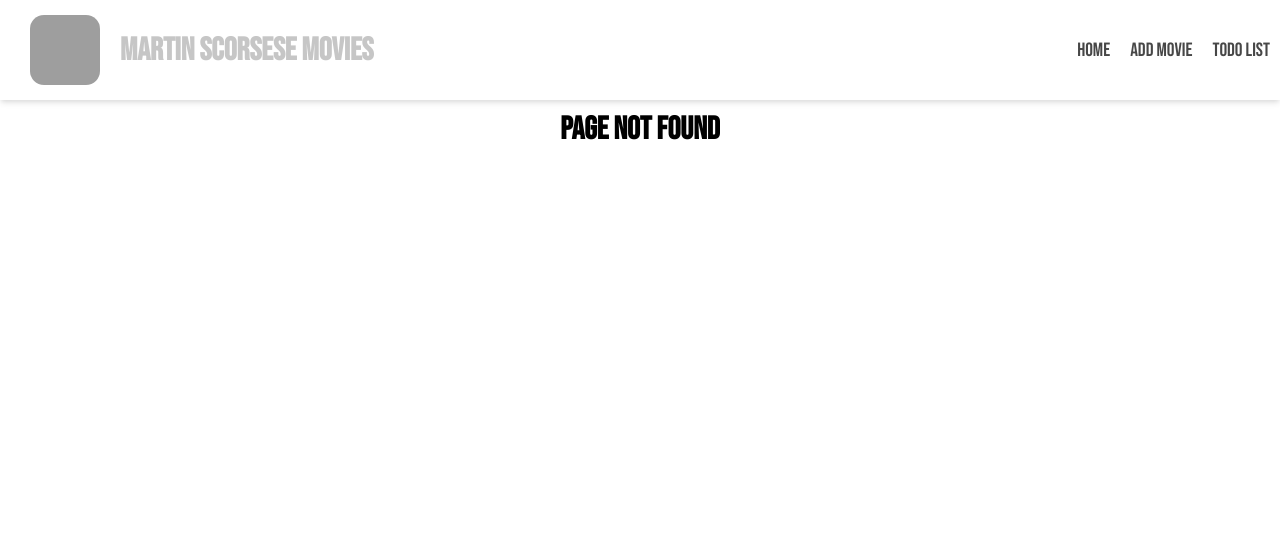
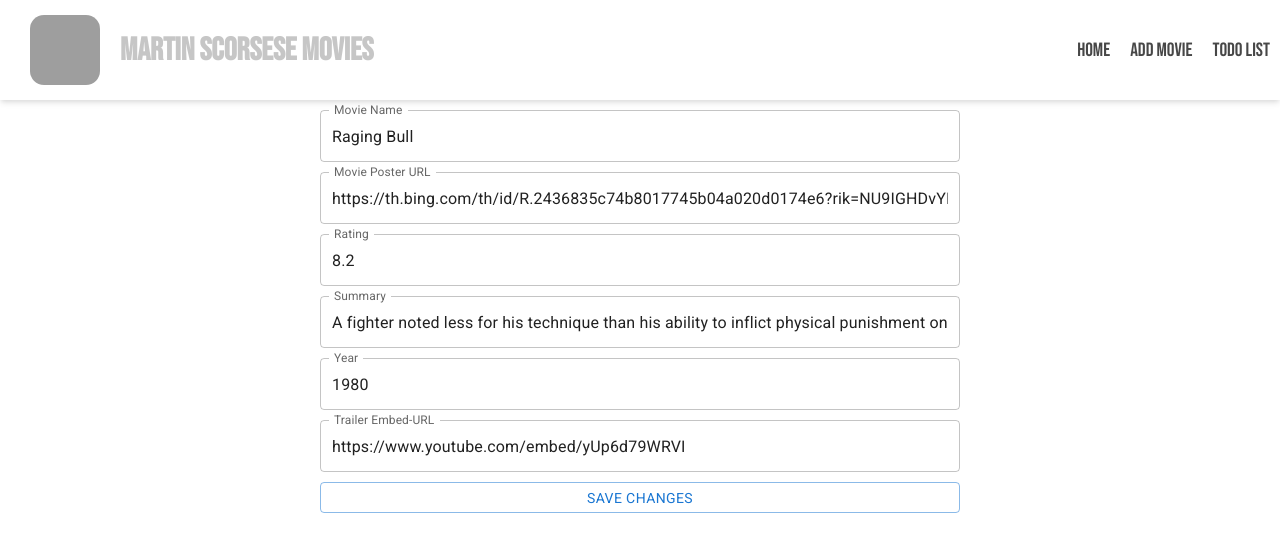
Before and after one commit to deepak-sdk/movie-app, a React (Create React App) app: page /movie-edit/1 in a window 1280 px wide. Before the commit this address had no page. Shown: the top 552 px of the page. Built offline with nearby package versions, Linux system fonts and the light colour scheme; grey boxes are pictures that could not be loaded; the HTML template or start-up script is replaced by a standard one.

Commit message:
TodoList

```diff
--- a/src/App.js
+++ b/src/App.js
@@ -100,8 +100,8 @@
         <Route path="/todo">
           <TodoList />
         </Route>
-        <Route path="/edit">
-          <EditMovie />
+        <Route path="/movie-edit/:id">
+          <EditMovie martinscorses={movies} setMovies={setMovies} />
         </Route>
         {/* UseHistory */}
         <Route path="/movie-info/:id">
--- a/src/components/AddMovie/NewMovie/NewMovie.js
+++ b/src/components/AddMovie/NewMovie/NewMovie.js
@@ -1,8 +1,11 @@
-import React, { useState } from 'react';
+import React, { useState } from "react";
 import TextField from "@mui/material/TextField";
-import Button from '@mui/material/Button';
+import Button from "@mui/material/Button";
+import { useHistory } from "react-router-dom";
 
 export const NewMovie = ({ onSaveMovieData, onCancel }) => {
+ const history = useHistory();
+
  const [name, setName] = useState("");
  const [pic, setPic] = useState("");
  const [summary, setSummary] = useState("");
@@ -11,7 +14,7 @@
  const [trailer, setTrailer] = useState("");
 
  const sendDataToParent = (e) => {
-        e.preventDefault()
+  e.preventDefault();
   const newMovie = {
    name,
    pic,
@@ -21,14 +24,9 @@
    trailer,
   };
 
-        onSaveMovieData(newMovie)
+  onSaveMovieData(newMovie);
 
-        setName('');
-        setPic('');
-        setRating('');
-        setSummary('');
-        setYear('');
-        setTrailer('')
+  history.push("/");
  };
  return (
   <>
@@ -80,8 +78,12 @@
     onChange={(event) => setTrailer(event.target.value)}
    />
 
-            <Button onClick={sendDataToParent} variant="outlined">Add Movie</Button>
-            <Button variant="outlined" onClick={onCancel}>Cancel</Button>
+   <Button onClick={sendDataToParent} variant="outlined">
+    Add Movie
+   </Button>
+   <Button variant="outlined" onClick={onCancel}>
+    Cancel
+   </Button>
   </>
-    )
-}
+ );
+};
--- /dev/null
+++ b/src/components/EditMovie/EditMovie.css
@@ -0,0 +1,6 @@
+.edit-movie-input-container {
+  display: flex;
+  flex-direction: column;
+  gap: 10px;
+  min-width: 50%;
+}
--- a/src/components/EditMovie/EditMovie.js
+++ b/src/components/EditMovie/EditMovie.js
@@ -1,9 +1,94 @@
-import React from 'react'
+import React, { useState } from "react";
+import { useParams, useHistory } from "react-router";
+import TextField from "@mui/material/TextField";
+import Button from "@mui/material/Button";
+import "./EditMovie.css";
 
-export const EditMovie = () => {
-    return (
-        <div>
-            <h1>Edit Room</h1>
-        </div>
-    )
-}
+export const EditMovie = ({ martinscorses, setMovies }) => {
+	const { id } = useParams();
+	const movie = martinscorses[id];
+
+	const history = useHistory();
+
+	const [name, setName] = useState(movie.name);
+	const [pic, setPic] = useState(movie.pic);
+	const [summary, setSummary] = useState(movie.summary);
+	const [rating, setRating] = useState(movie.rating);
+	const [year, setYear] = useState(movie.year);
+	const [trailer, setTrailer] = useState(movie.trailer);
+
+	const editMovie = (e) => {
+		e.preventDefault();
+		const updatedMovie = {
+			name,
+			pic,
+			rating,
+			summary,
+			year,
+			trailer,
+		};
+
+		// Swaping data
+		console.log(updatedMovie);
+
+		const copyMovieList = [...martinscorses];
+		copyMovieList[id] = updatedMovie;
+		setMovies(copyMovieList);
+		history.push("/");
+	};
+	return (
+		<div className="edit-movie-input-container">
+			<TextField
+				id="outlined-basic"
+				label="Movie Name"
+				variant="outlined"
+				value={name}
+				onChange={(event) => setName(event.target.value)}
+			/>
+
+			<TextField
+				id="outlined-basic"
+				label="Movie Poster URL"
+				variant="outlined"
+				value={pic}
+				onChange={(event) => setPic(event.target.value)}
+			/>
+
+			<TextField
+				id="outlined-basic"
+				label="Rating"
+				variant="outlined"
+				value={rating}
+				onChange={(event) => setRating(event.target.value)}
+			/>
+
+			<TextField
+				id="outlined-basic"
+				label="Summary"
+				variant="outlined"
+				value={summary}
+				onChange={(event) => setSummary(event.target.value)}
+			/>
+
+			<TextField
+				id="outlined-basic"
+				label="Year"
+				variant="outlined"
+				value={year}
+				onChange={(event) => setYear(event.target.value)}
+			/>
+
+			<TextField
+				id="outlined-basic"
+				label="Trailer Embed-URL"
+				variant="outlined"
+				value={trailer}
+				onChange={(event) => setTrailer(event.target.value)}
+			/>
+
+			<Button variant="outlined" onClick={editMovie}>
+				Save Changes
+			</Button>
+		</div>
+	);
+};
--- a/src/components/MovieInfo/MovieInfo.css
+++ b/src/components/MovieInfo/MovieInfo.css
@@ -1,12 +1,33 @@
+.movie-info {
+  margin: 20px 0;
+}
 .movie-info-name-rating {
   display: flex;
   justify-content: space-between;
-}
-.movie-info-summary,
-.movie-info-rating {
+  align-items: center;
   max-width: 540px;
 }
+
+.movie-info-summary {
+  max-width: 540px;
+  margin-top: 10px;
+  font-size: medium;
+}
 .movie-info-container {
-  padding: 24px;
-  margin-right: auto;
+  display: flex;
+  flex-wrap: wrap;
+  flex-direction: column;
+  width: 96%;
 }
+.movie-info-summary-button {
+  display: flex;
+  flex-direction: column;
+  max-width: 540px;
+}
+.youtube-video {
+  min-height: 100px;
+}
+.goback-button {
+  width: 100px;
+  height: 30px;
+}
--- a/src/components/MovieInfo/MovieInfo.js
+++ b/src/components/MovieInfo/MovieInfo.js
@@ -1,35 +1,54 @@
 import React from "react";
-import { useParams } from "react-router";
+import Button from "@mui/material/Button";
+import ArrowBackIcon from "@mui/icons-material/ArrowBack";
+import { useParams, useHistory } from "react-router";
 import "./MovieInfo.css";
 
 export const MovieInfo = ({ martinscorses }) => {
     const { id } = useParams();
     const movie = martinscorses[id];
 
+    const history = useHistory();
+
     const styles = {
         color: movie.rating < 8 ? "crimson" : "green",
     };
     return (
-        <>
+        <div className="movie-info-container">
+            <div className="youtube-video">
                 <iframe
-                width="96%"
-                height="560"
+                    width="100%"
+                    height="450"
                     src={movie.trailer}
                     title="YouTube video player"
                     frameborder="0"
                     allow="accelerometer; autoplay; clipboard-write; encrypted-media; gyroscope; picture-in-picture"
                     allowfullscreen
                 ></iframe>
-            <div className="movie-info-container">
+            </div>
 
+            <div className="movie-info">
                 <div className="movie-info-name-rating">
                     <h1 className="movie-info-name">{movie.name}</h1>
                     <p className="movie-info-rating" style={styles}>
                         {movie.rating}⭐
                     </p>
                 </div>
+                <div className="movie-info-summary-button">
                     <p className="movie-info-summary">{movie.summary}</p>
+
+                    <Button
+                        className="goback-button"
+                        variant="outlined"
+                        onClick={() => {
+                            history.goBack();
+                        }}
+                        startIcon={<ArrowBackIcon />}
+                    >
+                        Back
+                    </Button>
                 </div>
-        </>
+            </div>
+        </div>
     );
 };
--- a/src/components/MovieList/movieList.js
+++ b/src/components/MovieList/movieList.js
@@ -8,9 +8,6 @@
 export function MovieList({ martinscorses, setMovies }) {
 	const history = useHistory();
 
-	const handleEditHistory = () => {
-		history.push("./edit");
-	};
 
 
 	return (
@@ -26,7 +23,9 @@
 					year={year}
 					editButton={
 						<EditIcon
-							onClick={handleEditHistory}
+							onClick={() => {
+								history.push("./movie-edit/" + index);
+							}}
 							className="likes-dislikes"
 						></EditIcon>
 					}
--- a/src/components/Todo/TodoList.css
+++ b/src/components/Todo/TodoList.css
@@ -1,11 +1,25 @@
-.is-done {
-  list-style: symbols();
-}
-.not-done {
-  list-style: circle;
-}
+@import url("https://fonts.googleapis.com/css2?family=Bebas+Neue&family=Poppins:ital,wght@0,100;0,200;0,400;1,900&family=Roboto:wght@300;400&display=swap");
+
 .todo-list {
   display: flex;
   flex-wrap: wrap;
   flex-direction: column;
+  align-items: center;
 }
+.list-text {
+  font-family: "Roboto", sans-serif;
+}
+.input-button {
+  display: flex;
+  margin-bottom: 10px;
+}
+.css-1rwt2y5-MuiButtonBase-root-MuiButton-root {
+  padding: 14.5px 12px !important;
+  line-height: 0 !important;
+}
+.css-1t8l2tu-MuiInputBase-input-MuiOutlinedInput-input {
+  padding: 14.5px 12px !important;
+}
+.css-46bh2p-MuiCardContent-root {
+  width: 400px !important;
+}
--- a/src/components/Todo/TodoList.js
+++ b/src/components/Todo/TodoList.js
@@ -1,9 +1,22 @@
 import React, { useState } from "react";
-import './TodoList.css'
+
+import Card from "@mui/material/Card";
+import CardActions from "@mui/material/CardActions";
+import CardContent from "@mui/material/CardContent";
+import TextField from "@mui/material/TextField";
+import Button from "@mui/material/Button";
+import { ListItem, ListItemIcon, ListItemText } from "@mui/material";
+import HighlightOffIcon from '@mui/icons-material/HighlightOff';
+import ControlPointIcon from '@mui/icons-material/ControlPoint';
+import "./TodoList.css";
+
 
 export const TodoList = () => {
     const [item, setItem] = useState("");
     const [itemList, setItemList] = useState([]);
+
+    const AddIcon = <ControlPointIcon />
+    const DoneIcon = <HighlightOffIcon />
 
     const handleClick = () => {
         setItemList((prevItems) => [...prevItems, { item, isDone: false }]);
@@ -23,38 +36,45 @@
 
     console.log(itemList);
     return (
-        <div>
-            <>
-                <input
+        <div className="todo-list">
+            <div className="input-button">
+                <TextField
+                    id="outlined-basic"
+                    variant="outlined"
+                    label="Mention Todo"
                     type="text"
                     value={item}
                     onChange={(e) => {
                         setItem(e.target.value);
                     }}
                 />
-                <button onClick={handleClick}>Add</button>
-            </>
+                <Button variant="outlined" onClick={handleClick}>
+                    Add
+                </Button>
+            </div>
 
-            <>
-                <p>
+            <Card>
+                <CardContent className="list-text">
+
                     {itemList.filter((el) => el.isDone).length} completed from {""}
                     {itemList.length}
-                </p>
-            </>
-            <>
+
+                </CardContent>
+                <CardActions>
                     <ul>
                         {itemList.map((itemCurrent, i) => (
-                        <li
+                            <ListItem
                                 key={i}
                                 onClick={() => handleItemClass(i)}
-                            className={itemCurrent.isDone ? "is-done" : "not-done"}
                             >
-                            {itemCurrent.item}
-                        </li>
+                                {itemCurrent.isDone ? <ListItemIcon>{DoneIcon}</ListItemIcon> : <ListItemIcon>{AddIcon}</ListItemIcon>}
+
+                                <ListItemText>{itemCurrent.item}</ListItemText>
+                            </ListItem>
                         ))}
                     </ul>
-            </>
-
+                </CardActions>
+            </Card>
         </div>
     );
 };
--- a/src/components/buttons/counter.js
+++ b/src/components/buttons/counter.js
@@ -5,7 +5,7 @@
 import Badge from "@mui/material/Badge";
 import "./counter.css";
 
-export default function Counter({ index }) {
+export default function Counter() {
   // let like = 10;
   // const [state, setState] = useState(IntialValue)
   // state = current scenario = current data
```
Lines whose indentation alone changed are shown as unchanged.
